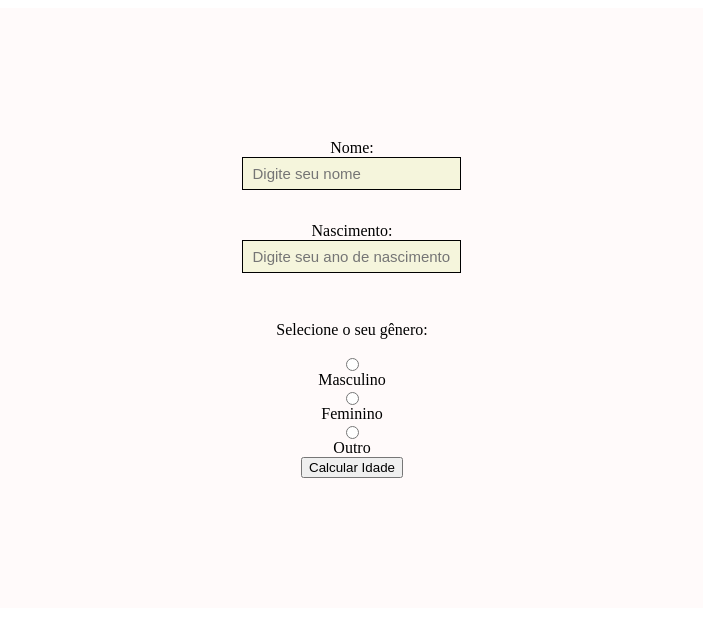
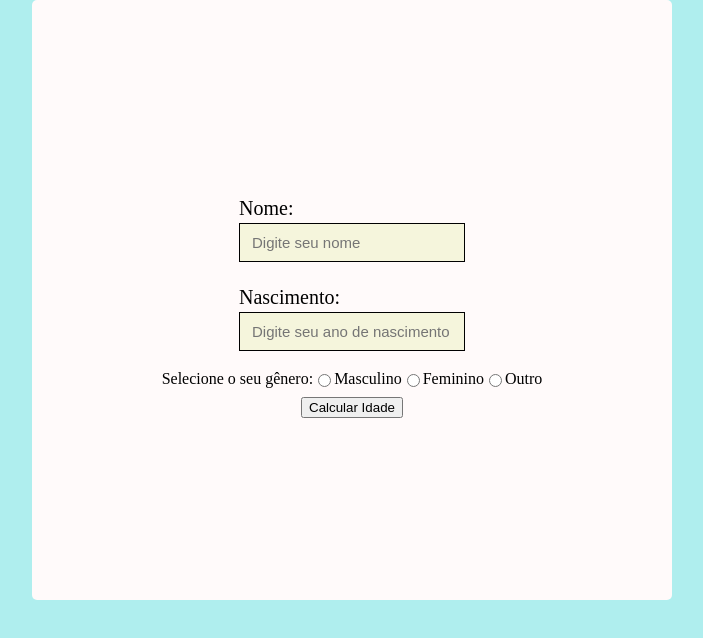
Before and after one commit to LucasDevRJ/sua_idade_e, a plain HTML site: page index.html in a window 1280 px wide. Shown: the whole page, without its empty margins (288-991 px from the left). Drawn offline with Linux system fonts and the light colour scheme.

Commit message:
Estilizando mensagens de erros

```diff
--- /dev/null
+++ b/css/reset.css
@@ -0,0 +1,48 @@
+/* http://meyerweb.com/eric/tools/css/reset/
+   v2.0 | 20110126
+   License: none (public domain)
+*/
+
+html, body, div, span, applet, object, iframe,
+h1, h2, h3, h4, h5, h6, p, blockquote, pre,
+a, abbr, acronym, address, big, cite, code,
+del, dfn, em, img, ins, kbd, q, s, samp,
+small, strike, strong, sub, sup, tt, var,
+b, u, i, center,
+dl, dt, dd, ol, ul, li,
+fieldset, form, label, legend,
+table, caption, tbody, tfoot, thead, tr, th, td,
+article, aside, canvas, details, embed,
+figure, figcaption, footer, header, hgroup,
+menu, nav, output, ruby, section, summary,
+time, mark, audio, video {
+	margin: 0;
+	padding: 0;
+	border: 0;
+	font-size: 100%;
+	font: inherit;
+	vertical-align: baseline;
+}
+/* HTML5 display-role reset for older browsers */
+article, aside, details, figcaption, figure,
+footer, header, hgroup, menu, nav, section {
+	display: block;
+}
+body {
+	line-height: 1;
+}
+ol, ul {
+	list-style: none;
+}
+blockquote, q {
+	quotes: none;
+}
+blockquote:before, blockquote:after,
+q:before, q:after {
+	content: '';
+	content: none;
+}
+table {
+	border-collapse: collapse;
+	border-spacing: 0;
+}
--- a/css/styles.css
+++ b/css/styles.css
@@ -1,3 +1,7 @@
+body {
+    background-color: #AFEEEE;
+}
+
 #principal {
     display: flex;
     flex-direction: column;
@@ -6,26 +10,45 @@
     justify-content: center;
     background-color: #FFFAFA;
     height: 600px;
-    width: 70%;
+    width: 50%;
     margin: 0 auto;
+    border-radius: 5px;
+}
+
+.divisao-entrada {
+    margin: 10px 0;
+    display: flex;
+    flex-direction: column;
+}
+
+.divisao-entrada label {
+    font-size: 20px;
+    margin: 5px 0;
 }
 
 .campo {
-    padding: 7px 9px;
+    padding: 10px 12px;
     font-size: 15px;
     border-width: 1px;
     border-style: solid;
     border-color: #000000;
     background-color: #F5F5DC;
+    width: 200px;
+}
+
+.generos {
+    display: flex;
+    margin: 10px;
 }
 
 .mensagem-erro {
+    margin-top: 10px;
     color: #FF0000;
-    font-size: 12px;
+    font-size: 14px;
 }
 
 .campo-invalido {
-    border-color: #4d3737;
+    border-color: #FF0000;
 }
 
 .campo-valido {
--- a/index.html
+++ b/index.html
@@ -4,18 +4,24 @@
         <meta charset="UTF-8">
         <meta name="viewport" content="width=device-width, initial-scale=1.0">
         <title>Sua Idade é</title>
+        <link rel="stylesheet" href="css/reset.css">
         <link rel="stylesheet" href="css/styles.css">
     </head>
     <body>
         <main id="principal">
+            <div class="divisao-entrada">
                 <label for="nome">Nome:</label>
                 <input class="campo" type="text" name="nome" id="nome" placeholder="Digite seu nome">
                 <p id="erro-nome"></p>
+            </div>
 
+            <div class="divisao-entrada">
                 <label for="ano">Nascimento:</label>
                 <input class="campo" type="text" name="ano" id="ano" placeholder="Digite seu ano de nascimento">
                 <p id="erro-ano"></p>
+            </div>
 
+            <div class="generos">
                 <p>Selecione o seu gênero:</p>
 
                 <input type="radio" id="masculino" name="genero" value="Masculino">
@@ -26,6 +32,7 @@
 
                 <input type="radio" id="outro" name="genero" value="Outro">
                 <label for="outro">Outro</label>
+            </div>
 
             <input type="button" value="Calcular Idade">
         </main>
--- a/js/app.js
+++ b/js/app.js
@@ -28,16 +28,21 @@ campoNascimento.onkeyup = function() {
 
     ano = parseInt(ano);
     if (isNaN(ano)) {
+        campoNascimento.classList.remove("campo-valido");
+        campoNascimento.classList.add("campo-invalido");
         mensagemErroAno.style.visibility = "visible";
         mensagemErroAno.innerHTML = "Digite somente números!";
         mensagemErroAno.classList.add("mensagem-erro");
         console.log(ano > anoAtual)
     } else if (ano > anoAtual || ano <= 1902) {
-        console.log('err')
+        campoNascimento.classList.remove("campo-valido");
+        campoNascimento.classList.add("campo-invalido");
         mensagemErroAno.style.visibility = "visible";
         mensagemErroAno.innerHTML = "Digite um ano válido!";
         mensagemErroAno.classList.add("mensagem-erro");
     } else {
+        campoNascimento.classList.remove("campo-valido");
+        campoNascimento.classList.add("campo-valido");
         mensagemErroAno.innerHTML = "";
         mensagemErroAno.style.visibility = "hidden";
         mensagemErroAno.classList.remove("mensagem-erro");
```
Lines whose indentation alone changed are shown as unchanged.
